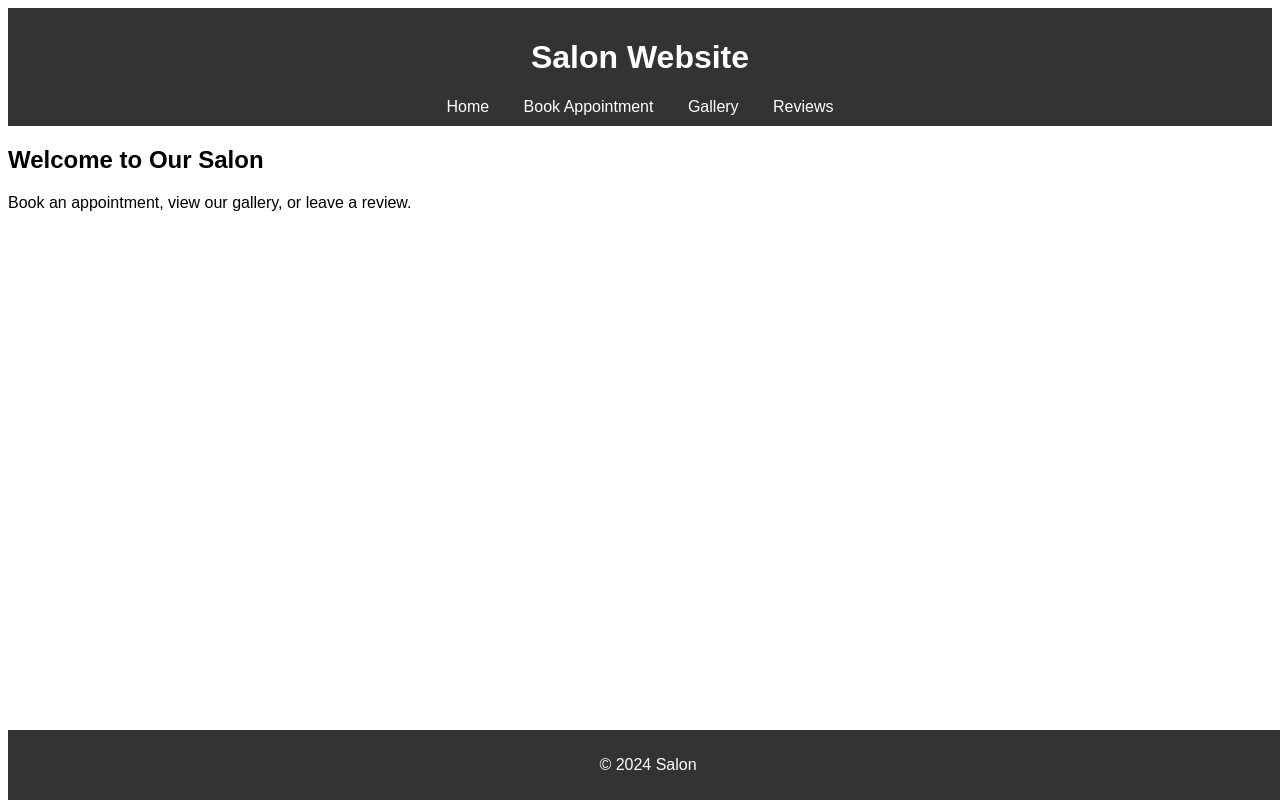
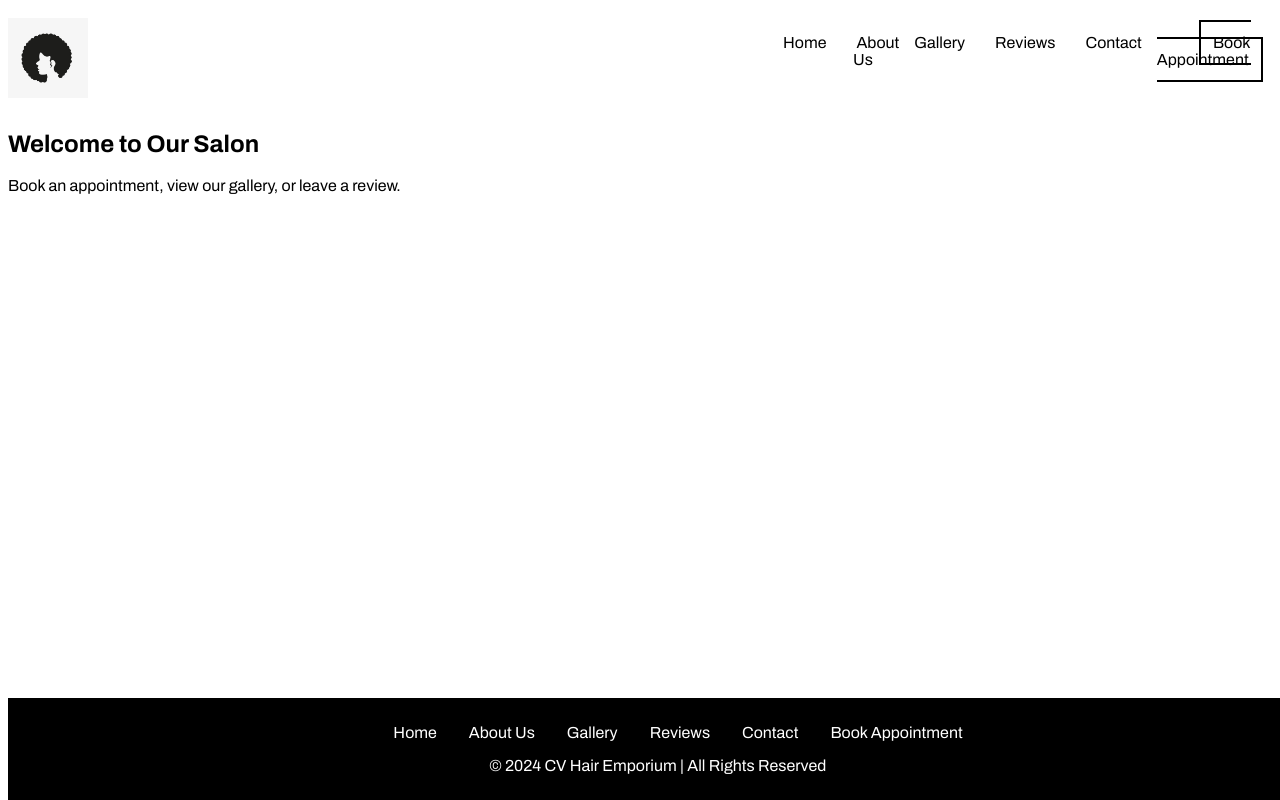
Before and after one commit to glenntm/cv-hair-emporium, a Flask app: page / in a window 1280 px wide. Run offline with Flask 3, Linux system fonts and the light colour scheme; the page is wider than the window, and the part outside it is not shown.

Commit message:
first pass at header and footer

```diff
--- a/app.py
+++ b/app.py
@@ -9,7 +9,7 @@ if __name__ == '__main__':
 appointments = []
 gallery_items = [
     {"type": "Haircut", "image": "haircut1.jpg", "description": "Stylish haircut"},
-    {"type": "Hair Color", "image": "color1.jpg", "description": "Beautiful hair color"}
+    {"type": "Hair Color", "image": "color1.jpg", "description": "ok hair color"}
 ]
 reviews = []
 
--- a/static/css/styles.css
+++ b/static/css/styles.css
@@ -1,26 +1,85 @@
+@import url('https://fonts.googleapis.com/css2?family=Archivo+Black&family=Archivo+Narrow:ital,wght@0,400..700;1,400..700&family=Archivo:ital,wght@0,100..900;1,100..900&display=swap');
+
+
 body {
-    font-family: Arial, sans-serif;
+    font-family: "Archivo", sans-serif;
 }
+
 header {
-    background: #333;
-    color: #fff;
+    color: black;
     padding: 10px 0;
     text-align: center;
 }
+
+/* Navigation Menu Desktop */
+nav {
+    display: flex;
+}
+
 nav a {
-    color: #fff;
+    color: black;
     margin: 0 15px;
+
+}
+
+.nav-menu {
+    list-style-type: none;
+    display: flex;
+    margin-left: 40rem;
+
+}
+
+.nav-menu li a {
     text-decoration: none;
+    transition: color 0.3s ease, background-color 0.3s ease; /* Smooth transition */
 }
+
+nav img {
+    height: 5rem;
+    width: auto;
+}
+
+.nav-link:hover {
+    color: #9400FF; /* Change text color on hover */
+}
+
+.book-appointment {
+    border: 2px solid black;
+    padding: 12px;
+}
+
+.book-appointment:hover {
+    background-color: #9400FF;
+    color: white;
+    border: 2px solid #9400FF;
+}
+
+
+
+/* footer */
 footer {
-    background: #333;
-    color: #fff;
-    padding: 10px 0;
+    background: black;
+    color: white;
+    padding: 10px 10px;
     text-align: center;
     position: absolute;
     bottom: 0;
     width: 100%;
 }
+
+.footer-menu {
+    list-style-type: none;
+    display: flex;
+    justify-content: center;
+    gap: 2rem;
+
+}
+
+.footer-link {
+    text-decoration: none;
+    color: white;
+}
+
 .gallery {
     display: flex;
     flex-wrap: wrap;
--- a/templates/base.html
+++ b/templates/base.html
@@ -3,24 +3,43 @@
 <head>
     <meta charset="UTF-8">
     <meta name="viewport" content="width=device-width, initial-scale=1.0">
-    <title>Salon</title>
+    <title>CV Hair Emporium</title>
     <link rel="stylesheet" href="{{ url_for('static', filename='css/styles.css') }}">
 </head>
 <body>
     <header>
-        <h1>Salon Website</h1>
         <nav>
-            <a href="{{ url_for('home') }}">Home</a>
-            <a href="{{ url_for('book') }}">Book Appointment</a>
-            <a href="{{ url_for('gallery') }}">Gallery</a>
-            <a href="{{ url_for('reviews_page') }}">Reviews</a>
+            <div class="logo">
+                <img src="/static/images/black-women-stock.jpg" alt="">
+            </div>
+            <div>
+                <ul class="nav-menu">
+                    <li><a class="nav-link" href="{{ url_for('home') }}">Home</a></li>
+                    <li><a class="nav-link" href="">About Us</a></li>
+                    <li><a class="nav-link" href="{{ url_for('gallery') }}">Gallery</a></li>
+                    <li><a class="nav-link" href="{{ url_for('reviews_page') }}">Reviews</a></li>
+                    <li><a class="nav-link" href="">Contact</a></li>
+                    <li><a class="book-appointment" href="{{ url_for('book') }}">Book Appointment</a></li>
+                </ul>
+            </div>
+
         </nav>
     </header>
     <main>
         {% block content %}{% endblock %}
     </main>
     <footer>
-        <p>&copy; 2024 Salon</p>
+        <div class="footer-link-container">
+            <ul class="footer-menu">
+                <li><a class="footer-link" href="{{ url_for('home') }}">Home</a></li>
+                <li><a class="footer-link" href="">About Us</a></li>
+                <li><a class="footer-link" href="{{ url_for('gallery') }}">Gallery</a></li>
+                <li><a class="footer-link" href="{{ url_for('reviews_page') }}">Reviews</a></li>
+                <li><a class="footer-link" href="">Contact</a></li>
+                <li><a class="footer-link" href="{{ url_for('book') }}">Book Appointment</a></li>
+            </ul>
+        </div>
+        <p>&copy; 2024 CV Hair Emporium | All Rights Reserved</p>
     </footer>
     <script src="{{ url_for('static', filename='js/scripts.js') }}"></script>
 </body>
```
Also changed, not shown: static/images/black-women-stock.jpg (added).
